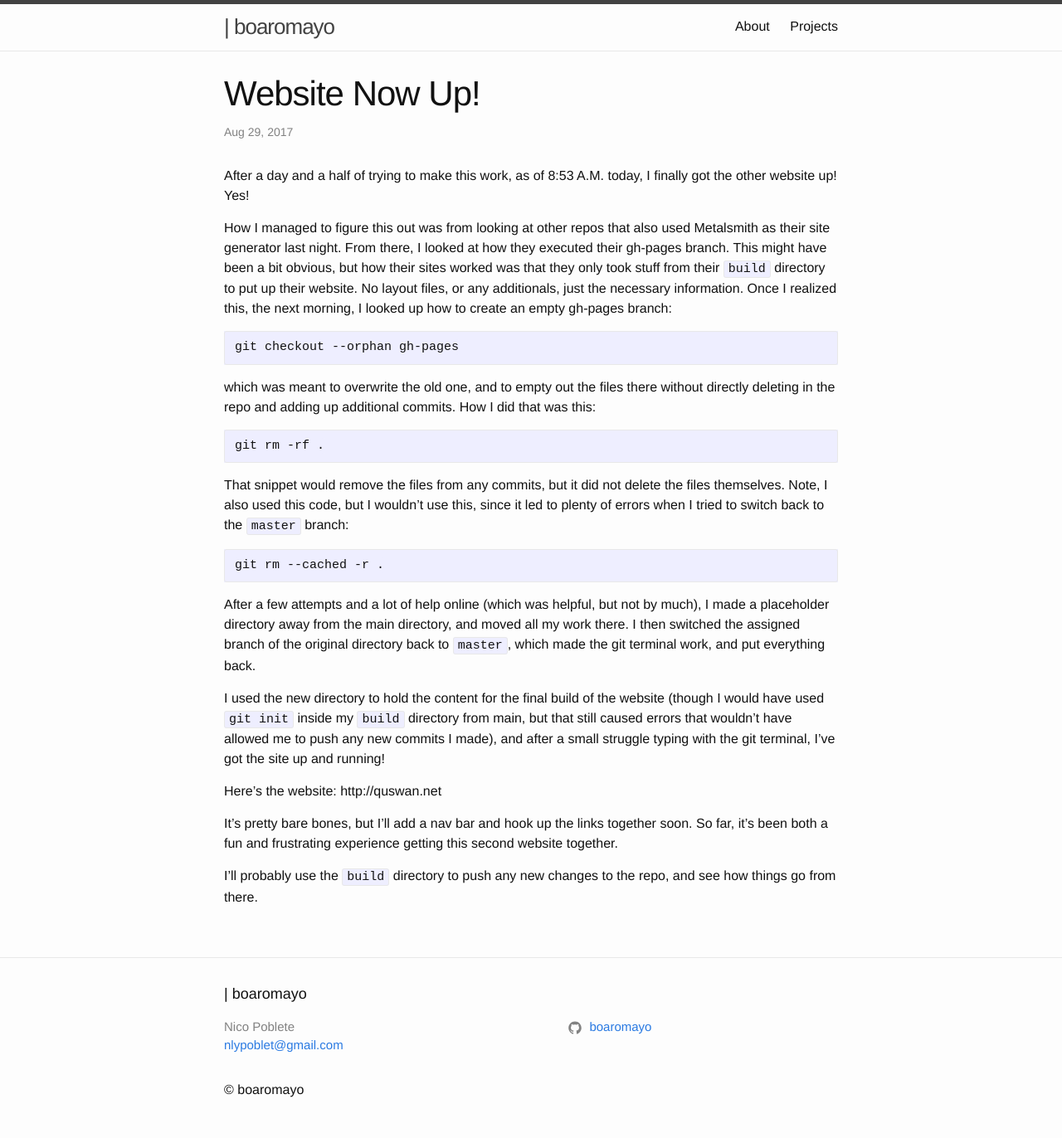
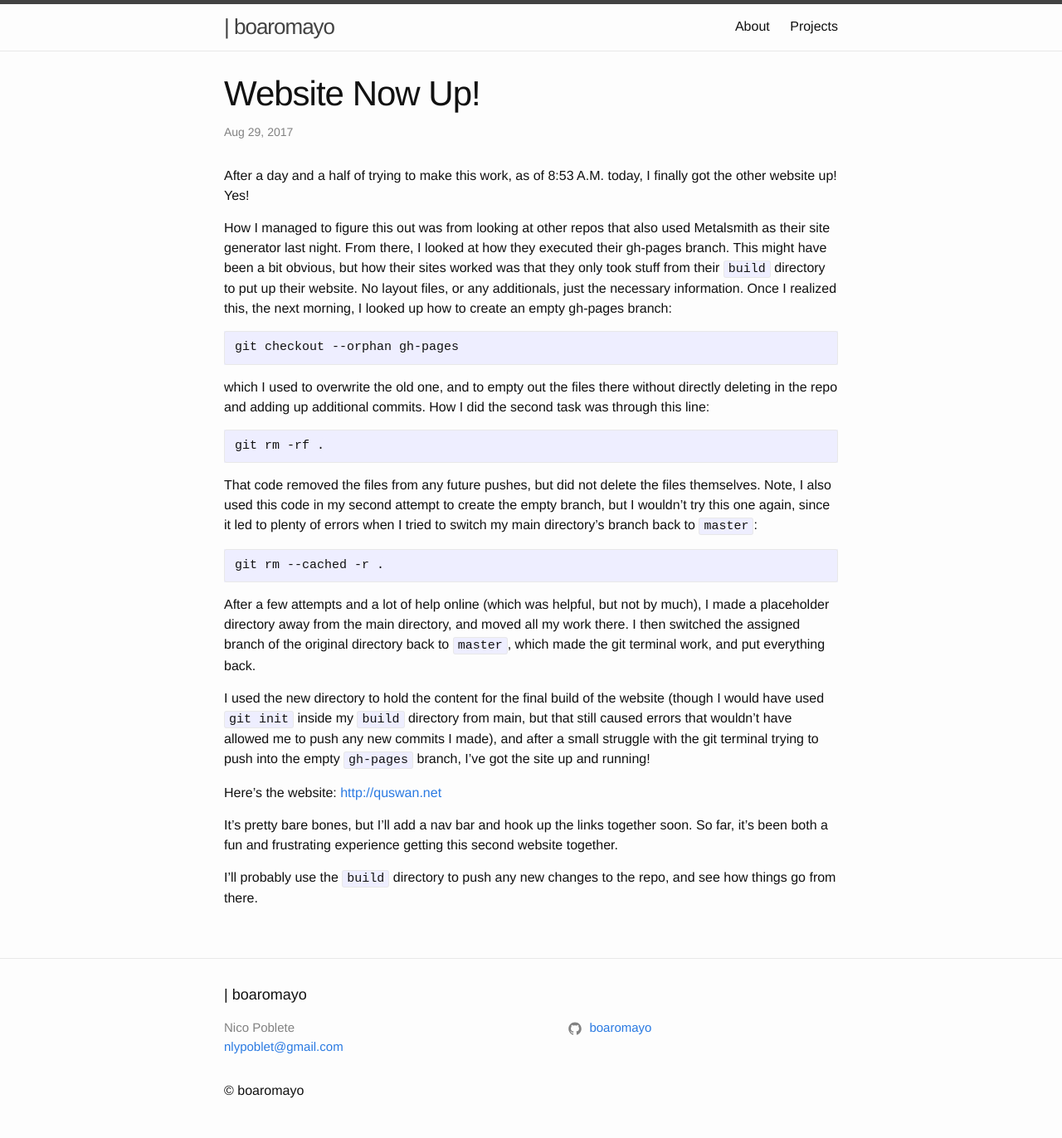
Before and after one commit to boaromayo/boaromayo.net-portfolio, a Jekyll site: the page built from _posts/2017-08-29-website-now-up.md, in a window 1280 px wide. Shown: the whole page at 83% size. Built offline with Jekyll 4.4.1, drawn with Linux system fonts in a browser that asks for light colours.

Commit message:
Edited new post (#24)
* Edited config file

* Added minima files

* Update README.md

* Update README.md

* Update README.md

* Edited about page

* Update README.md

* Added more outside links to footer

* Website now functional

* Updated _config.yml to update site for new posts

* Added date var to config file

* Added projects page

* Added projects.html to _layouts

* Removed date in config

* Added projects header title

* Added header to projects.html

* Edited projects.md

* Edited projects.md page

* Edited links to projects.md

* Projects are up post uploaded

* Edited projects page

* Edited link in projects.md

* Edited Construct link in projects page

* New post added

* Resized image in new post

* Fixed link in new post

* Fixed link in new post

* Fixed new post

* Fixed new post

* Fixed new post again

* Added more to new post again

* New post up

* Edited new post

* Edited new post for clarity

* Edited new post for further clarity

````diff
--- a/_posts/2017-08-29-website-now-up.md
+++ b/_posts/2017-08-29-website-now-up.md
@@ -13,13 +13,13 @@
 git checkout --orphan gh-pages
 ```
 
-which was meant to overwrite the old one, and to empty out the files there without directly deleting in the repo and adding up additional commits. How I did that was this:
+which I used to overwrite the old one, and to empty out the files there without directly deleting in the repo and adding up additional commits. How I did the second task was through this line:
 
 ```
 git rm -rf .
 ```
 
-That snippet would remove the files from any commits, but it did not delete the files themselves. Note, I also used this code, but I wouldn't use this, since it led to plenty of errors when I tried to switch back to the ```master``` branch:
+That code removed the files from any future pushes, but did not delete the files themselves. Note, I also used this code in my second attempt to create the empty branch, but I wouldn't try this one again, since it led to plenty of errors when I tried to switch my main directory's branch back to ```master```:
 
 ```
 git rm --cached -r .
@@ -27,9 +27,9 @@
 
 After a few attempts and a lot of help online (which was helpful, but not by much), I made a placeholder directory away from the main directory, and moved all my work there. I then switched the assigned branch of the original directory back to ```master```, which made the git terminal work, and put everything back.
 
-I used the new directory to hold the content for the final build of the website (though I would have used ```git init``` inside my ```build``` directory from main, but that still caused errors that wouldn't have allowed me to push any new commits I made), and after a small struggle typing with the git terminal, I've got the site up and running!
+I used the new directory to hold the content for the final build of the website (though I would have used ```git init``` inside my ```build``` directory from main, but that still caused errors that wouldn't have allowed me to push any new commits I made), and after a small struggle with the git terminal trying to push into the empty ```gh-pages``` branch, I've got the site up and running!
 
-Here's the website: http://quswan.net
+Here's the website: [http://quswan.net](http://quswan.net)
 
 It's pretty bare bones, but I'll add a nav bar and hook up the links together soon. So far, it's been both a fun and frustrating experience getting this second website together.
 
````
